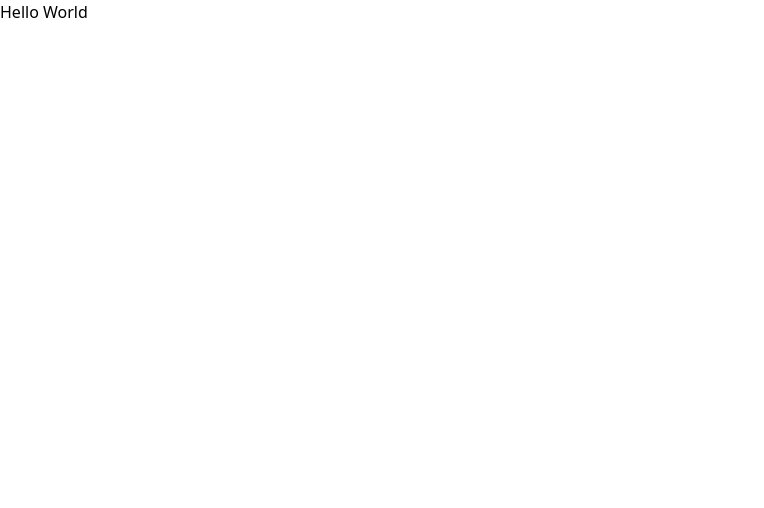
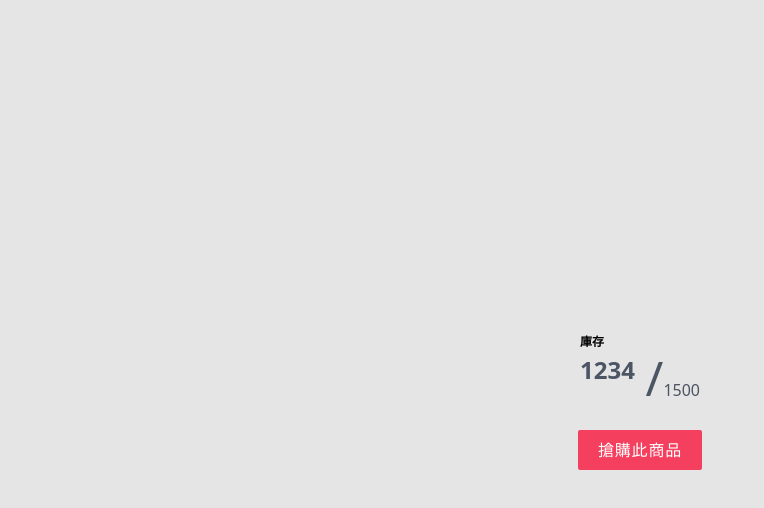
Before and after one commit to williamafil/zygroup-task, a React (Vite) app: page / in a window 1280 px wide. Shown: the top 508 px of the page, without its empty margins (0-764 px from the left). Built offline with nearby package versions, Linux system fonts and the light colour scheme.

Commit message:
Add layout and components

```diff
--- a/src/App.jsx
+++ b/src/App.jsx
@@ -1,5 +1,13 @@
+import PurchaseBtn from "./components/PurchaseBtn";
+import Stock from "./components/Stock";
+
 function App() {
-  return <div>Hello World</div>;
+  return (
+    <div className=" bg-neutral-200 w-full h-screen flex flex-col justify-center items-center gap-6">
+      <Stock />
+      <PurchaseBtn />
+    </div>
+  );
 }
 
 export default App;
--- /dev/null
+++ b/src/components/PurchaseBtn.jsx
@@ -0,0 +1,14 @@
+import React from "react";
+
+function PurchaseBtn() {
+  return (
+    <button
+      type="button"
+      className="px-5 py-2 text-white tracking-wider rounded-sm bg-rose-500 hover:bg-rose-600 active:bg-rose-400"
+    >
+      搶購此商品
+    </button>
+  );
+}
+
+export default PurchaseBtn;
--- /dev/null
+++ b/src/components/Stock.jsx
@@ -0,0 +1,16 @@
+import React from "react";
+
+function Stock() {
+  return (
+    <div className="w-32 p-1 space-y-1">
+      <h2 className="text-xs font-semibold">庫存</h2>
+      <p className="text-gray-600 flex">
+        <span className="flex-1 text-2xl font-semibold">1234</span>
+        <span className="text-5xl font-thin">/</span>
+        <span className="self-end font-light">1500</span>
+      </p>
+    </div>
+  );
+}
+
+export default Stock;
--- a/vite.config.js
+++ b/vite.config.js
@@ -1,7 +1,10 @@
-import { defineConfig } from 'vite'
-import react from '@vitejs/plugin-react'
+import { defineConfig } from "vite";
+import react from "@vitejs/plugin-react";
 
 // https://vitejs.dev/config/
 export default defineConfig({
-  plugins: [react()]
-})
+  plugins: [react()],
+  server: {
+    host: true,
+  },
+});
```
Also changed, not shown: 1 other file (tests, documents, lock files or other folders).
